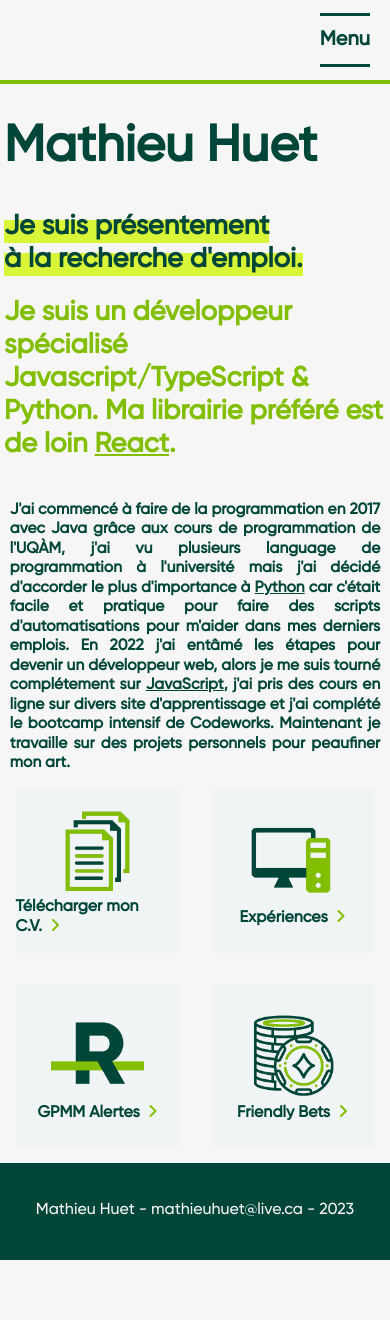
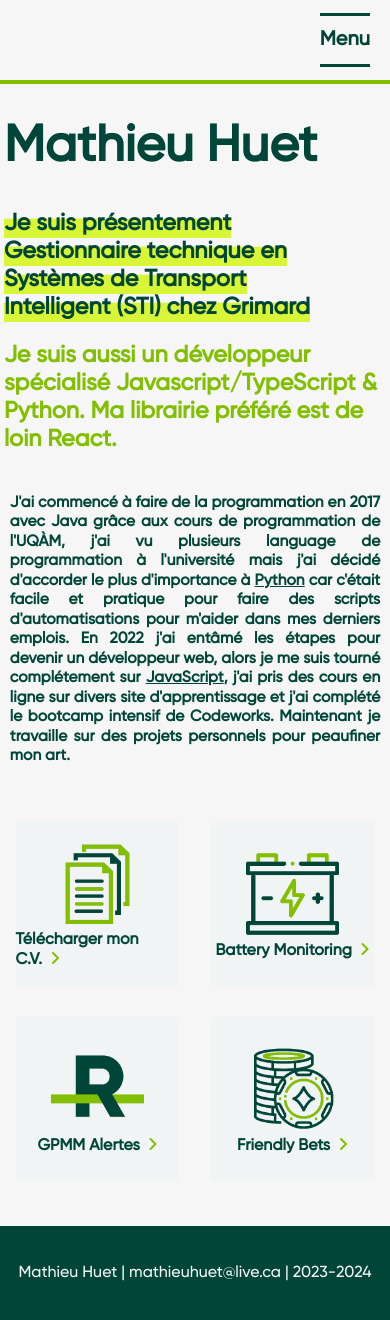
Before and after one commit to mathieuhuet/Portfolio, a React (Create React App) app: page / in a window 390 px wide. Shown: the top 1320 px of the page. Before the commit the page ends 1260 px from the top, so only its background shows below. Built offline with nearby package versions, Linux system fonts and the light colour scheme.

Commit message:
chore: April 2024 update of my whereabout

```diff
--- a/src/Components/Bottom/bottom.jsx
+++ b/src/Components/Bottom/bottom.jsx
@@ -11,7 +11,7 @@ const Bottom = () => {
     <div className='bottom'>
       <div className='bottom-section'>
         <div className='bottom-selection'>
-          Mathieu Huet - mathieuhuet@live.ca - 2023
+          Mathieu Huet  |  mathieuhuet@live.ca  |  2023-2024
         </div>
       </div>
     </div>
--- a/src/Components/DisplayExperiences/displayExperiencesMobile.css
+++ b/src/Components/DisplayExperiences/displayExperiencesMobile.css
@@ -1,6 +1,6 @@
 @media (max-width: 1023px) {
   .experiences {
-    margin: 5vmin 3vmin 5vmin 0vmin;
+    margin: 1vmin 3vmin 5vmin 0vmin;
     min-height: 90vh;
     width: 98vw;
     display: flex;
@@ -94,6 +94,7 @@
 
   .ie-middle {
     font-size: 3vmin;
+    font-weight: 500;
     text-align: start;
     margin-bottom: 2vmin;
     color: #82bf00;
@@ -117,10 +118,10 @@
   }
 
   .ie-languages {
-    font-size: 2.5vmin;
+    font-size: 2.2vmin;
     display: flex;
     flex-wrap: wrap;
-    font-weight: 900;
+    font-weight: 700;
   }
 
   .languages {
--- a/src/Pages/Mathieu/mathieu.jsx
+++ b/src/Pages/Mathieu/mathieu.jsx
@@ -18,7 +18,7 @@ function Mathieu () {
     // Function will execute on click of button
     const onButtonClick = () => {
       // using Java Script method to get PDF file
-      fetch('Mathieu_Huet_Resume_27_Septembre.pdf').then(response => {
+      fetch('Mathieu_Huet_Resume.pdf').then(response => {
         response.blob().then(blob => {
           // Creating new object of PDF file
           const fileURL = window.URL.createObjectURL(blob);
@@ -43,12 +43,18 @@ function Mathieu () {
               Je suis présentement
             </div>
             <div className='highlighted-text'>
-              à la recherche d'emploi.
+              Gestionnaire technique en
+            </div>
+            <div className='highlighted-text'>
+              Systèmes de Transport
+            </div>
+            <div className='highlighted-text'>
+              Intelligent (STI) chez Grimard
             </div>
           </div>
         </div>
         <div className='tertiary-title'>
-          Je suis un développeur spécialisé Javascript/TypeScript & Python. Ma librairie préféré est de loin <u>React</u>.
+          Je suis aussi un développeur spécialisé Javascript/TypeScript & Python. Ma librairie préféré est de loin React.
         </div>
       </div>
       <div className='main-bottom'>
@@ -70,15 +76,15 @@ function Mathieu () {
               </div>
             </div>
             <div className='individual-link'
-              onClick={() => navigate('/resume')}
+              onClick={() => navigate('/battery_monitoring')}
             >
               <img
-                src={require("../../Assets/MathieuExp.png")}
+                src={require("../../Assets/MathieuBattery.png")}
                 alt="Liens vers une liste de projets et d'expériences de travail"
                 className='individual-link-image'
               />
               <div className='individual-link-text'>
-                Expériences
+                Battery Monitoring
               </div>
             </div>
           </div>
--- a/src/Pages/Mathieu/mathieuMobile.css
+++ b/src/Pages/Mathieu/mathieuMobile.css
@@ -24,13 +24,14 @@
   .title {
     color: #004638;
     font-size: 13vmin;
+    font-weight: 900;
     line-height: 8vmin;
     margin-bottom: 12vmin;
   }
 
   .tertiary-title {
     color: #82bf00;
-    font-size: 7vmin;
+    font-size: 6vmin;
     margin-bottom: 40px;
   }
 
@@ -49,13 +50,15 @@
   .highlighted-text {
     color: #004638;
     background: linear-gradient(180deg,#f6f6f6 0%,#f6f6f6 30%,#d8f537 31%,#d8f537 100%);
-    font-size: 7vmin;
+    font-size: 6vmin;
     width: fit-content;
   }
 
   .links {
     display: flex;
     flex-direction: column;
+    margin-top: 40px;
+    margin-bottom: 30px;
   }
 
   .link-group {
```
Also changed, not shown: src/Assets/MathieuBattery.png (added), 1 other file (tests, documents, lock files or other folders).
